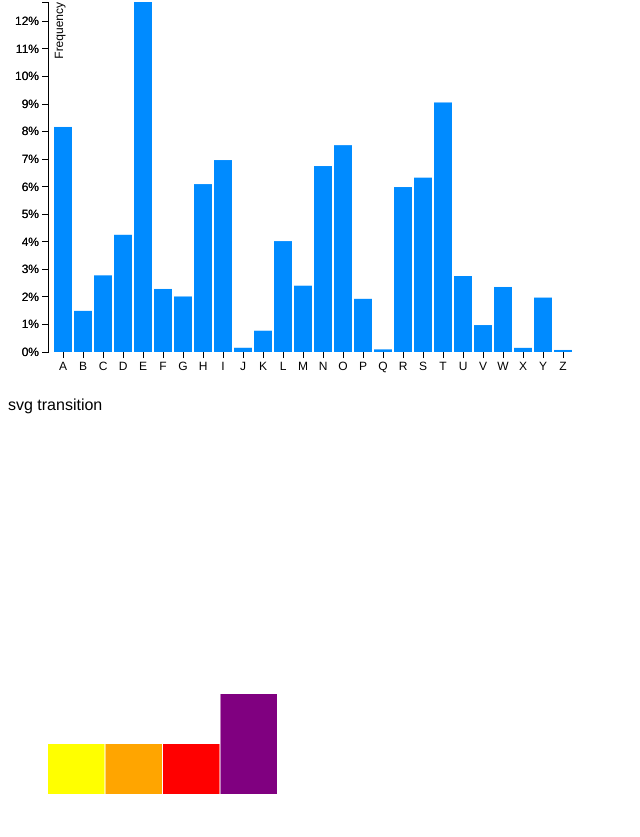
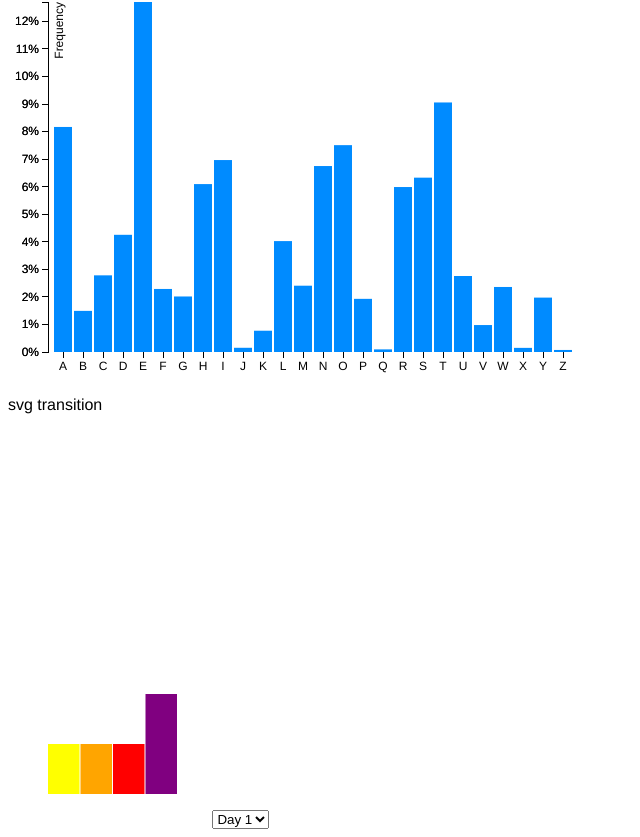
Before and after one commit to joe-vanleeuwen/d3fun, a plain HTML site: page index.html in a window 1280 px wide. Shown: the part 924-1761 px from the top of the page, without its empty margins (0-640 px from the left). Drawn offline with nearby package versions, Linux system fonts and the light colour scheme.

Commit message:
transitioning

```diff
--- a/change-chart.js
+++ b/change-chart.js
@@ -44,23 +44,31 @@ var fruitData = [
 			fruit: 'carrots',
 			quantity: 1
 		}
+	],
+	[
+		{
+			fruit: 'bananas',
+			quantity: 2
+		}
 	]
 ]
 
 
-var fruitChart = makeFruity();
+var fruitChart = makeFruity(fruitData);
 
 $(document).ready(function() {
 	fruitChart(fruitData[0]);
 });
 
-function makeFruity() {
+function makeFruity(dataSet) {
+	var maxWidth = d3.max(dataSet.map(function(data) { return data.length }))
 
 	var margin = {top: 20, right: 30, bottom: 30, left: 40};
 
-	var w = (data.length * 50) - margin.left - margin.right,
+	var w = (maxWidth * 50) - margin.left - margin.right,
+	// var w = 200 - margin.left - margin.right,
 	    h = 400 - margin.top - margin.bottom
-	var barWidth = w / data.length;
+	var barWidth = w / maxWidth;
 
 	var svg = d3.select('.svg-transition-chart')
 		.attr('width', w + margin.left + margin.right)
@@ -72,16 +80,38 @@ function makeFruity() {
 		var bars = svg.selectAll('rect')
 			.data(data, function(d) {return d.fruit});
 
+		bars.attr('width', barWidth - 1)
+		    .transition()
+		      .duration(750)
+		      .attr('height', function(d) { return d.quantity * 50 })
+		      .attr('y', function(d) { return h - (d.quantity * 50)})
+		      .attr('x', function(d, i) { return barWidth * i })
+
 		bars.enter().append('rect')
 		  	.attr('class', function(d) { return d.fruit })
-		    .attr('width', w / data.length - 1)
-		    .attr('height', function(d) { return d.quantity * 50 })
-		    .attr('x', function(d, i) { return w / data.length * i })
-		    .attr('y', function(d) { return h - (d.quantity * 50)})
+		  	.attr('height', 0)
+		  	.attr('y', h)
+			.style("fill-opacity", 1e-6)
+		    .attr('width', barWidth - 1)
+		    .transition()
+		      .duration(750)
+		      .style("fill-opacity", 1)
+		      .attr('height', function(d) { return d.quantity * 50 })
+		      .attr('y', function(d) { return h - (d.quantity * 50)})
+		      .attr('x', function(d, i) { return barWidth * i })
 
-		console.log('bars.exit is before: ', bars.exit())
-		bars.exit().remove();
-		console.log('bars.exit is after: ', bars.exit())
+		bars.exit()
+			.transition()
+			  .duration(750)
+			  .attr("y", h)
+			  .style("fill-opacity", 1e-6)
+			  .remove();
 	}
 
 }
+
+function happyDance(sel) {
+	var index = $(sel).prop('selectedIndex');
+	console.log('index is: ', index)
+	fruitChart(fruitData[index])
+}
--- a/index.html
+++ b/index.html
@@ -31,6 +31,13 @@
 	<span class="block">svg transition</span>
 	<svg class="svg-transition-chart chart"></svg>
 
+	<select onchange="happyDance(this)">
+		<option value"0">Day 1</option>
+		<option value"1">Day 2</option>
+		<option value"2">Day 3</option>
+		<option value"3">Day 4</option>
+	</select>
+
 	<script type="text/javascript" src="chart.js"></script>
 	<script type="text/javascript" src="change-chart.js"></script>
 
```
